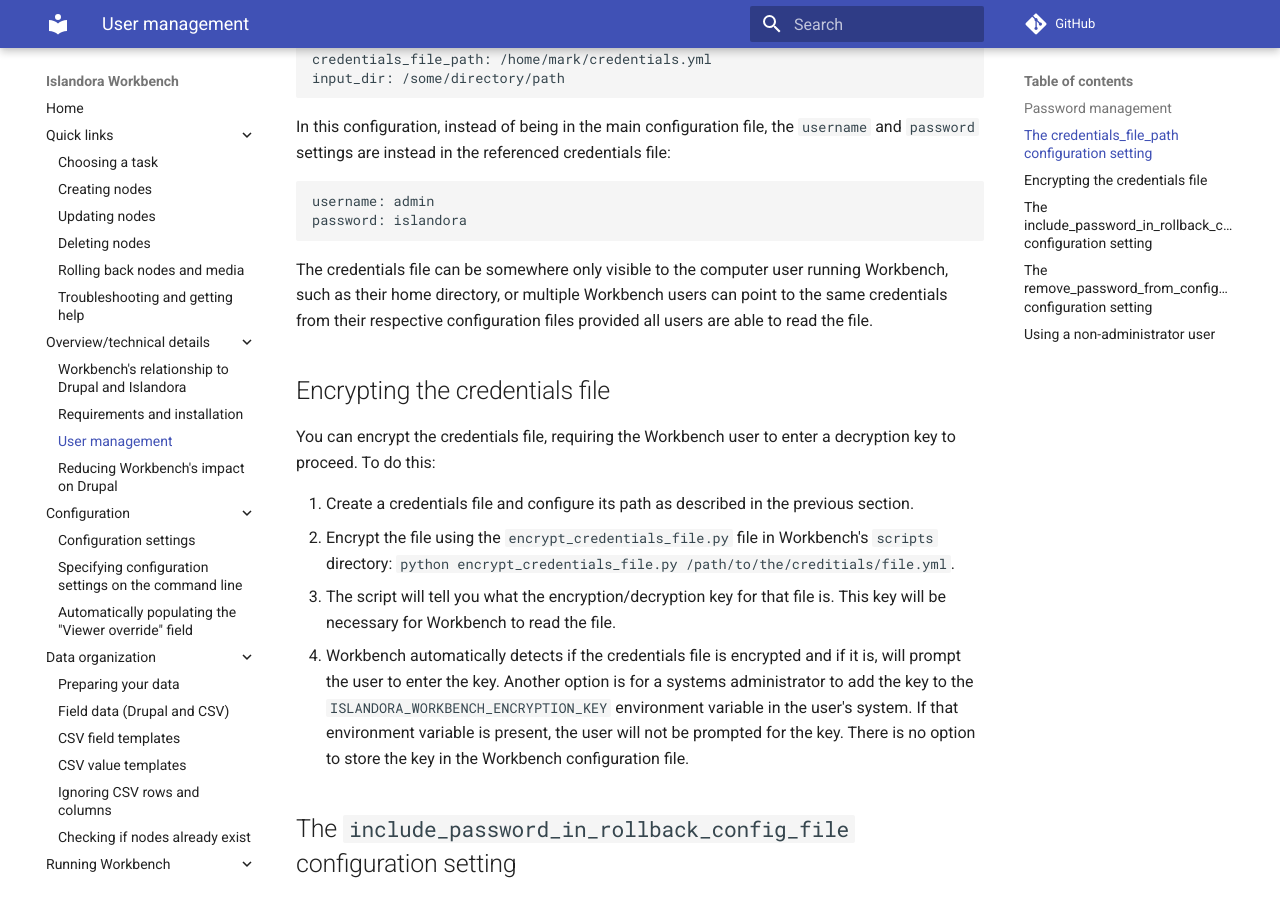
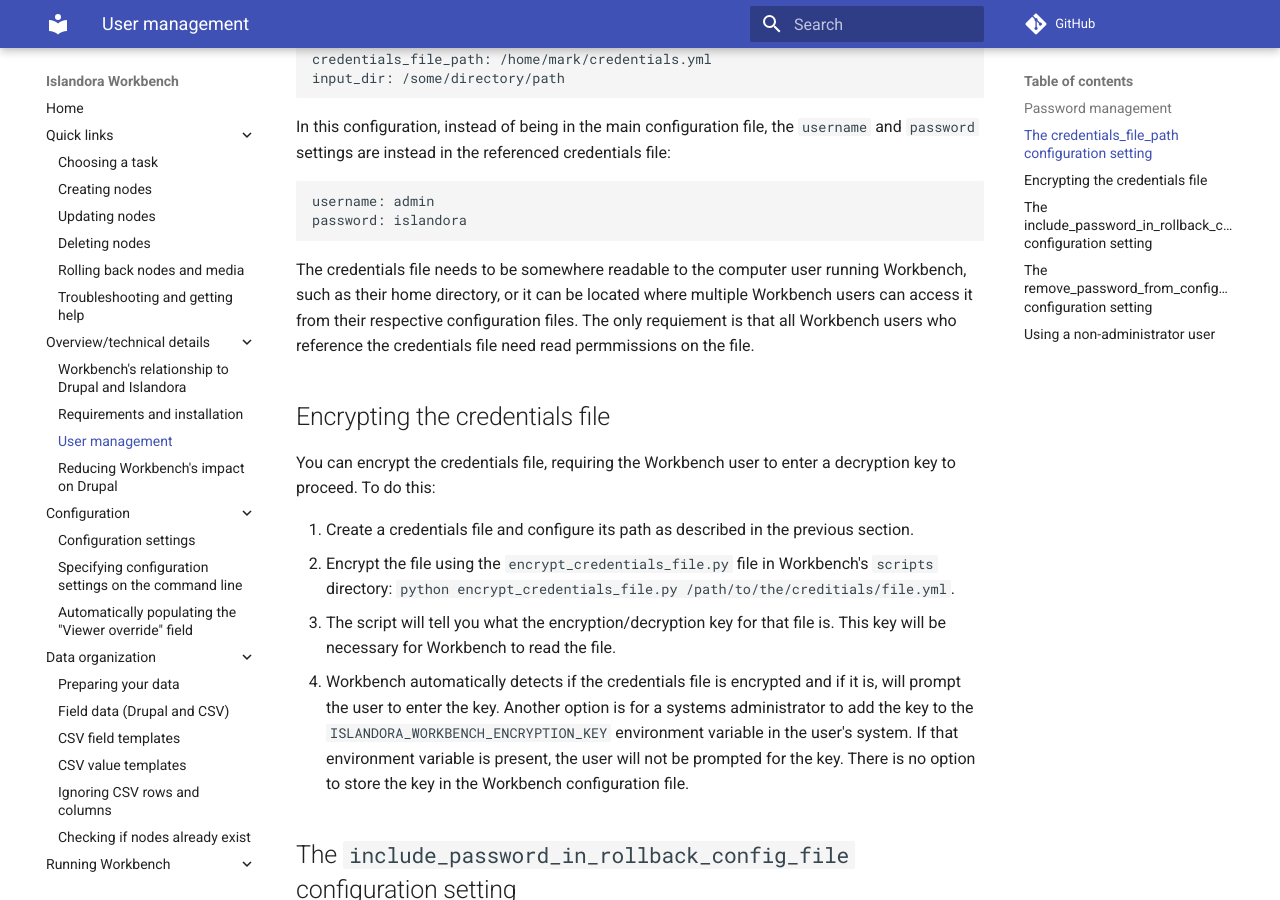
Before and after one commit to mjordan/islandora_workbench_docs, an MkDocs documentation site: the page built from docs/user_management.md, in a window 1280 px wide and 900 px high, scrolled down 1281 px. Built offline with MkDocs 1.6.1 and Material for MkDocs 9.7.7, drawn with Linux system fonts in a browser that asks for light colours; comment, search, counter and statistics services are not loaded.

Commit message:
Final cleanup.

````diff
--- a/docs/user_management.md
+++ b/docs/user_management.md
@@ -40,7 +40,7 @@
 password: islandora
 ```
 
-The credentials file can be somewhere only visible to the computer user running Workbench, such as their home directory, or multiple Workbench users can point to the same credentials from their respective configuration files provided all users are able to read the file.
+The credentials file needs to be somewhere readable to the computer user running Workbench, such as their home directory, or it can be located where multiple Workbench users can access it from their respective configuration files. The only requiement is that all Workbench users who reference the credentials file need read permmissions on the file.
 
 ## Encrypting the credentials file
 
````
